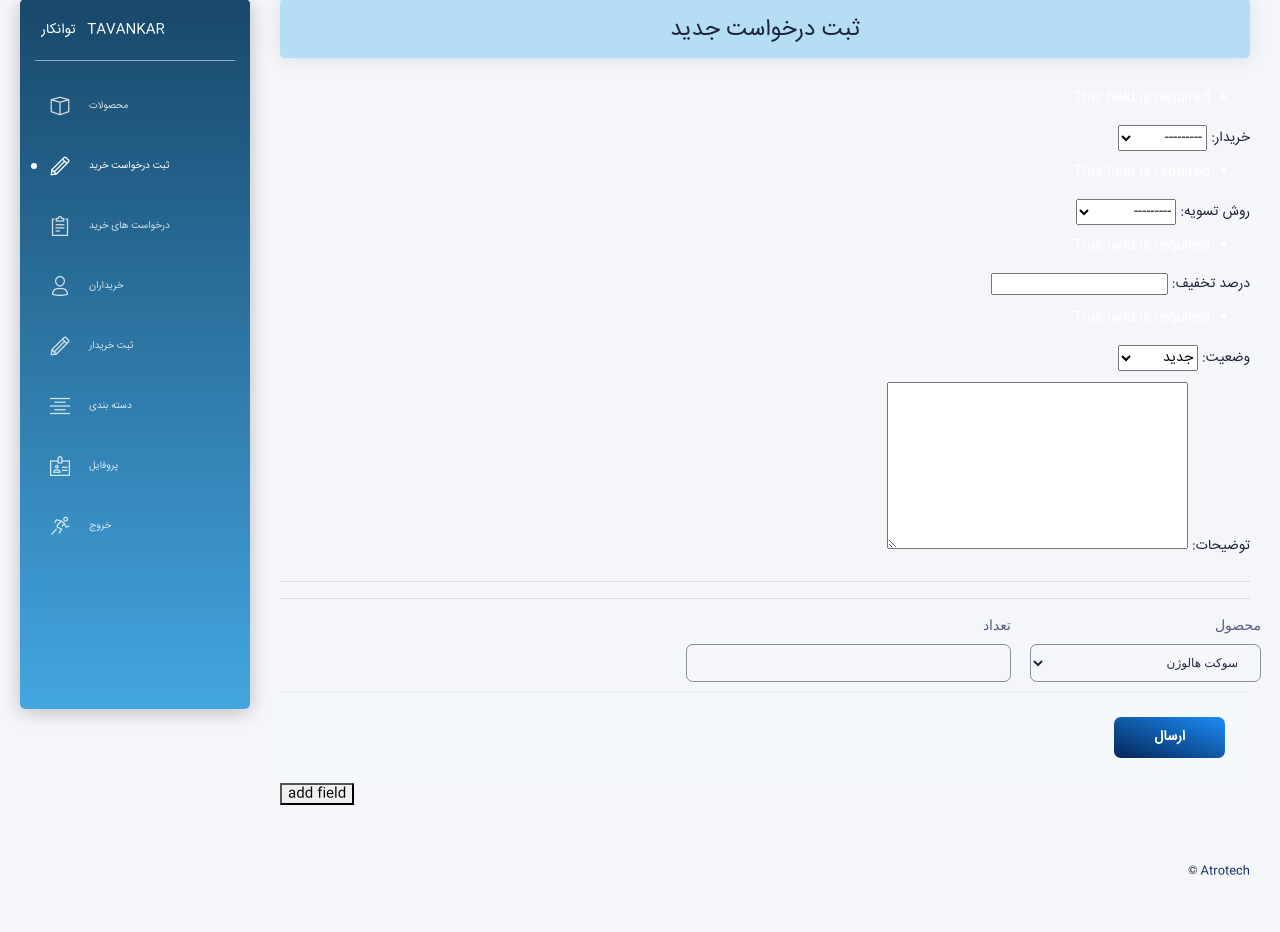
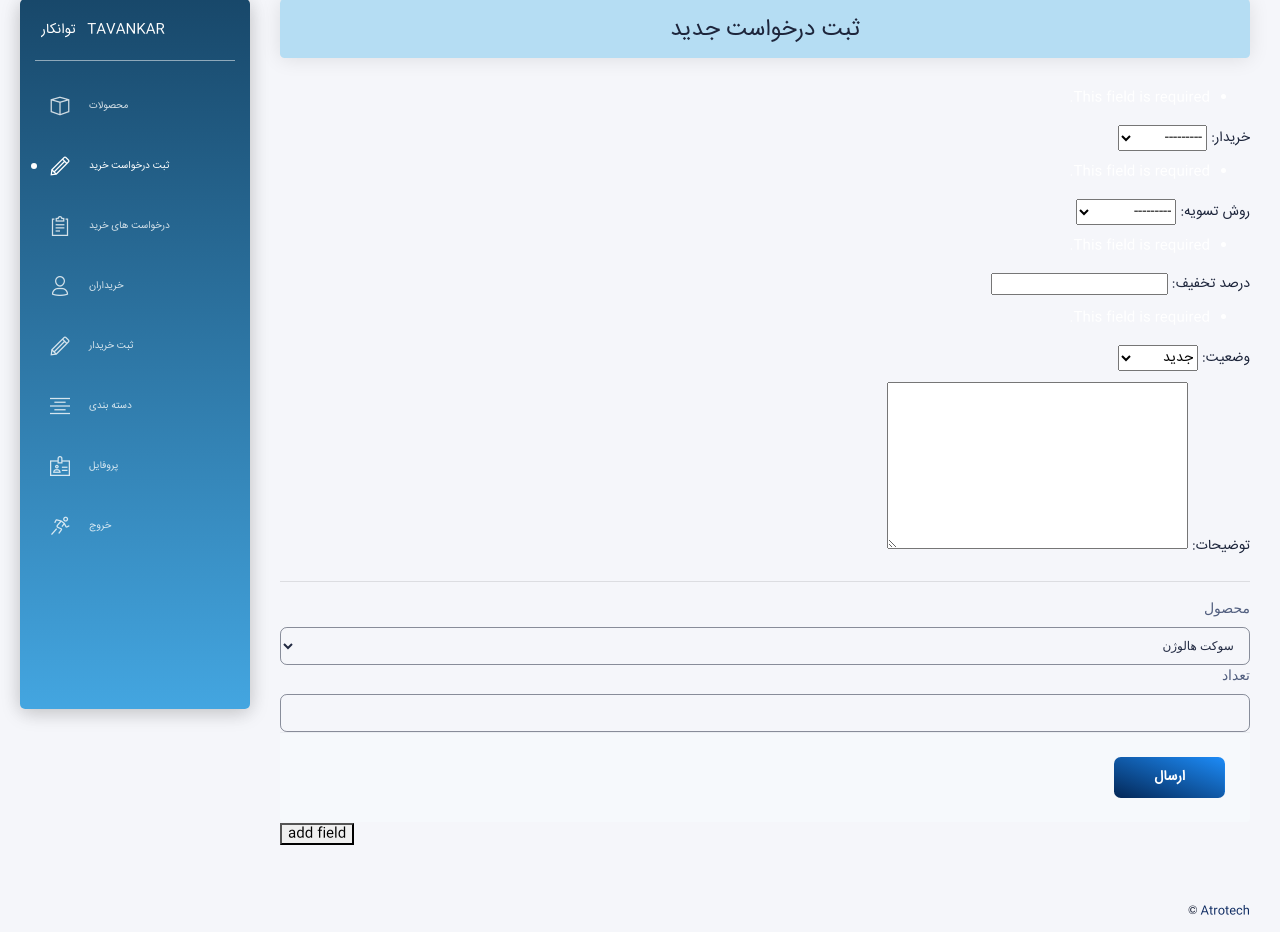
Before and after one commit to nimadorostkar/Sales-Assistant, a Django app: page /register_purchase_request in a window 1280 px wide. Shown: the part 81-1013 px from the top of the page. Before the commit the page ends 956 px from the top, so only its background shows below. Run offline with Django 3.2, Linux system fonts and the light colour scheme; a user stored in the database is signed in; data comes from the database, SQL or seed files in the repository; both versions use the stored data as it was after the commit; some libraries are stand-ins or nearby versions.

Commit message:
step 2.5 done in reg req form

```diff
--- a/app/views.py
+++ b/app/views.py
@@ -206,11 +206,8 @@
             req.description = purchase_req_form.cleaned_data['description']
             req.save()
 
-            product_list_id = list(models.Product.objects.filter(name=request.POST['product']).values_list('id', flat=True))
-            product = get_object_or_404(models.Product, id=product_list_id[0])
-
             obj = Product_qty()
-            obj.product = product
+            obj.product = get_object_or_404(models.Product, id=request.POST.get('product'))
             obj.qty = request.POST['qty']
             obj.property = req
             obj.save()
--- a/templates/register_purchase_request.html
+++ b/templates/register_purchase_request.html
@@ -25,28 +25,18 @@
      {% csrf_token %}
      {{ purchase_req_form.as_p }}
      <hr>
-     <hr>
 
-     <div class="row">
-        <div class="col-md-3 pr-md-1">
-          <div class="form-group">
+     <div class="add-field">
+
       <label> محصول </label>
       <select name="product"  class="form-control show-tick selectpicker">
         {% for Product in products %}
-                <option value="{{Product}}">{{Product}}</option>
+          <option value={{Product.id}}>{{Product.name}}</option>
         {% endfor %}
       </select>
-          </div>
-        </div>
-        <div class="col-md-4 px-md-1">
-          <div class="form-group">
+
       <label> تعداد </label>
       <input name="qty" type="number" class="form-control">
-          </div>
-        </div>
-     </div>
-
-     <div class="add-field">
 
      </div>
 
```
Also changed, not shown: db.sqlite3. Lines whose indentation alone changed are shown as unchanged.
